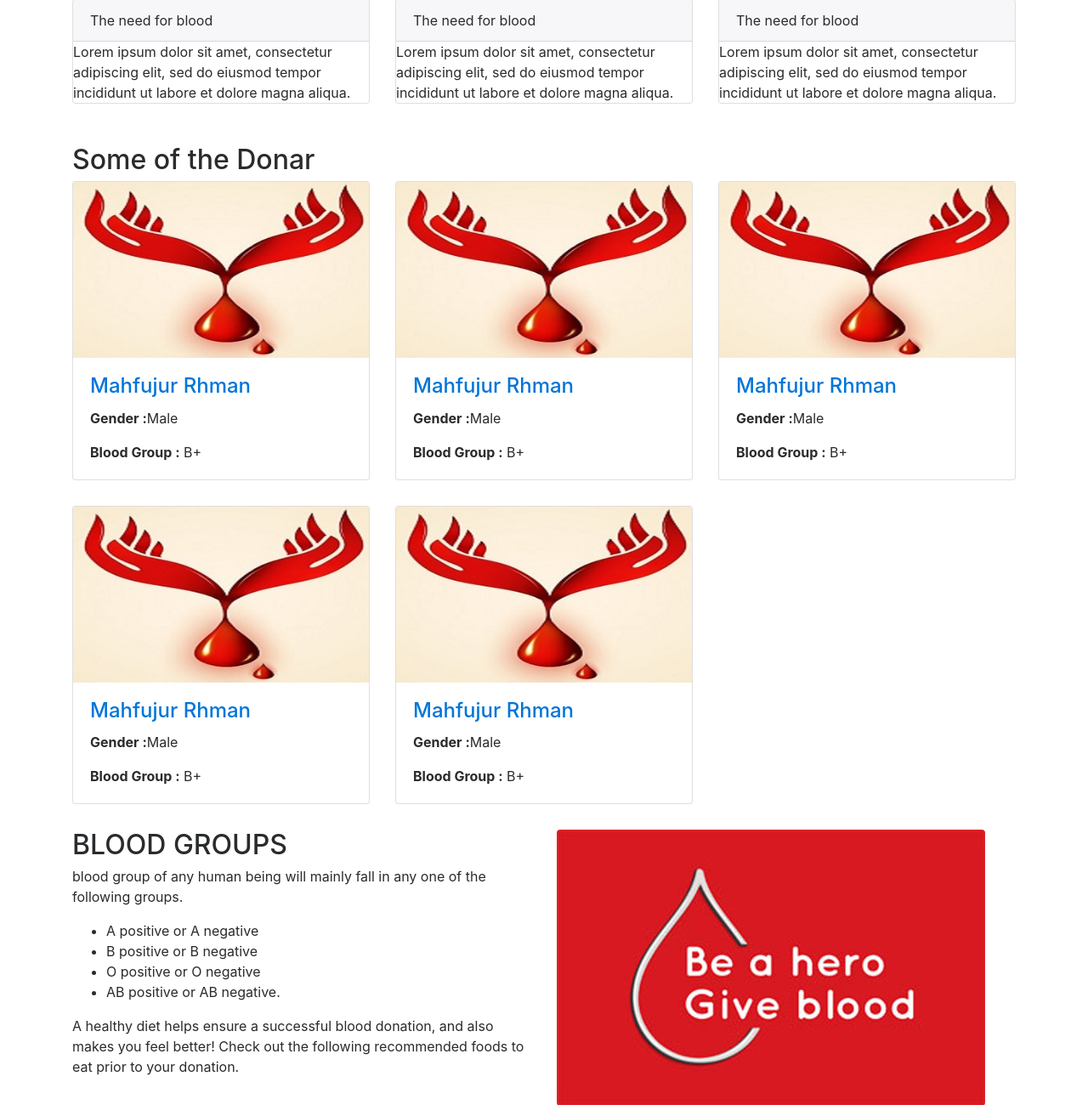
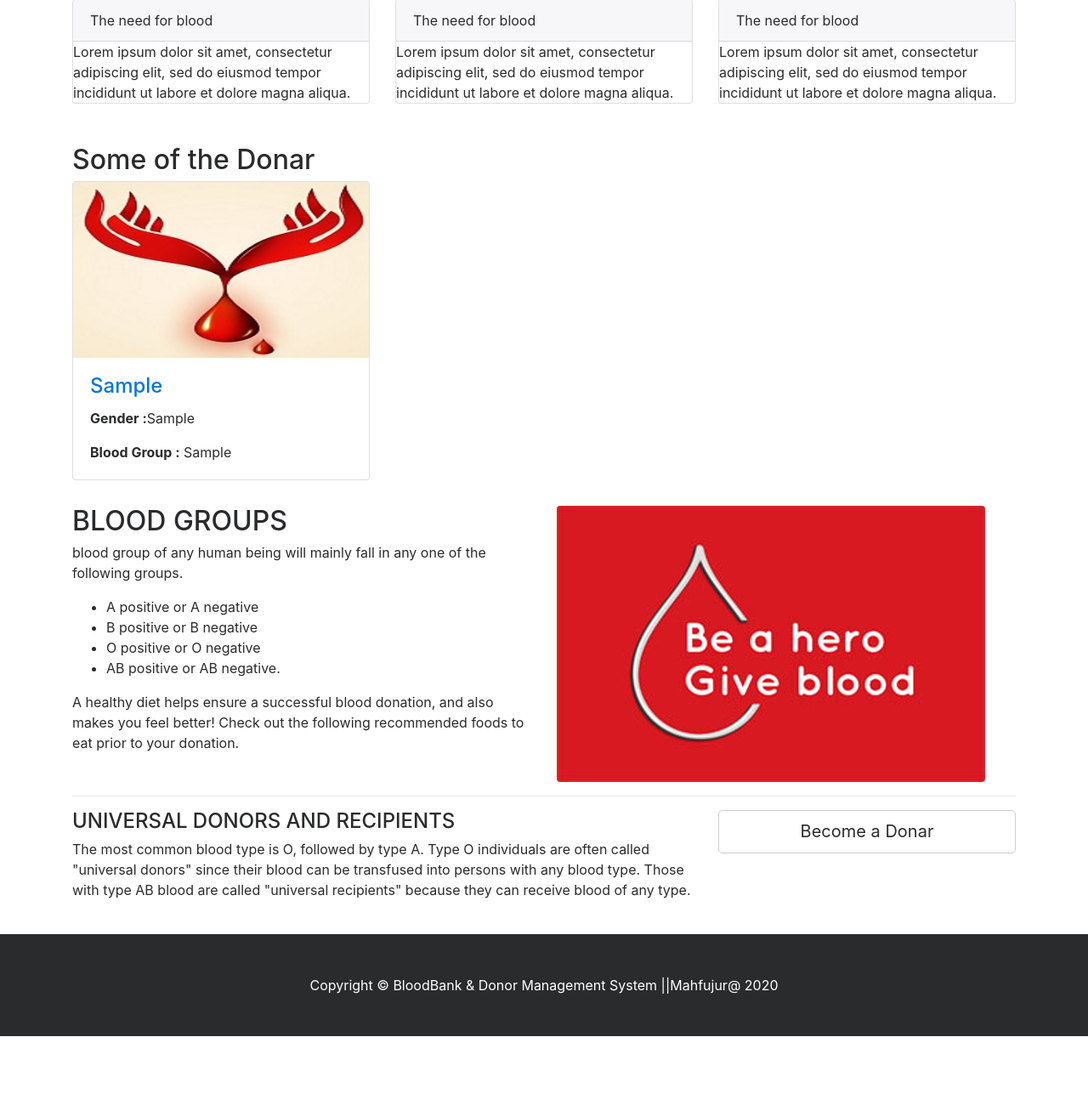
Before and after one commit to Mahfujur51/Online_Blood, a PHP site: page / in a window 1280 px wide. Shown: the part 620-1920 px from the top of the page at 85% size. After the commit the page ends 1839 px from the top, so only its background shows below. Run offline with PHP 8.4, Linux system fonts and the light colour scheme; tables that the repository leaves empty or names only in its code hold one stand-in row (values such as "Sample post"); some libraries are stand-ins or nearby versions.

```diff
--- a/become_doner.php
+++ b/become_doner.php
@@ -152,7 +152,7 @@ else{
 
 							?>
 
-							<option value="<?php echo $result['bgroup']; ?>"><?php echo $result['bgroup']; ?></option>
+							<option value="<?php echo $result['bgorup']; ?>"><?php echo $result['bgorup']; ?></option>
 							<?php
 						}
 					} ?>
--- a/index.php
+++ b/index.php
@@ -69,58 +69,32 @@ include('includes/config.php');
 
         Some of the Donar</h2>
         <div class="row">
+            <?php
+
+            $sql="SELECT * FROM tbl_bdooners";
+            $query=mysqli_query($con,$sql);
+            $row=mysqli_num_rows($query);
+            if ($row>0) {
+                $cont=1;
+                while ($result=mysqli_fetch_array($query)) {?>
                   <div class="col-lg-4 col-sm-6 portfolio-item">
                     <div class="card h-100">
                         <a href="#"><img class="card-img-top img-fluid" src="images/blood-donor.jpg" alt="" ></a>
                         <div class="card-block">
-                    <h4 class="card-title"><a href="#">Mahfujur Rhman</a></h4>
-                    <p class="card-text"><b>  Gender :</b>Male</p>
-                    <p class="card-text"><b>Blood Group :</b> B+</p>
+                            <h4 class="card-title"><a href="#"><?php echo $result['fname']; ?></a></h4>
+                            <p class="card-text"><b>  Gender :</b><?php echo $result['gender']; ?></p>
+                            <p class="card-text"><b>Blood Group :</b> <?php echo $result['bgorup']; ?></p>
 
                         </div>
                     </div>
                 </div>
-        <div class="col-lg-4 col-sm-6 portfolio-item">
-            <div class="card h-100">
-                <a href="#"><img class="card-img-top img-fluid" src="images/blood-donor.jpg" alt="" ></a>
-                <div class="card-block">
-                    <h4 class="card-title"><a href="#">Mahfujur Rhman</a></h4>
-                    <p class="card-text"><b>  Gender :</b>Male</p>
-                    <p class="card-text"><b>Blood Group :</b> B+</p>
+            <?php    }
+        }else{
+            echo "No Record Found";
+        }
 
-                </div>
-            </div>
-        </div>   <div class="col-lg-4 col-sm-6 portfolio-item">
-            <div class="card h-100">
-                <a href="#"><img class="card-img-top img-fluid" src="images/blood-donor.jpg" alt="" ></a>
-                <div class="card-block">
-                    <h4 class="card-title"><a href="#">Mahfujur Rhman</a></h4>
-                    <p class="card-text"><b>  Gender :</b>Male</p>
-                    <p class="card-text"><b>Blood Group :</b> B+</p>
 
-                </div>
-            </div>
-        </div>   <div class="col-lg-4 col-sm-6 portfolio-item">
-            <div class="card h-100">
-                <a href="#"><img class="card-img-top img-fluid" src="images/blood-donor.jpg" alt="" ></a>
-                <div class="card-block">
-                    <h4 class="card-title"><a href="#">Mahfujur Rhman</a></h4>
-                    <p class="card-text"><b>  Gender :</b>Male</p>
-                    <p class="card-text"><b>Blood Group :</b> B+</p>
-
-                </div>
-            </div>
-        </div>   <div class="col-lg-4 col-sm-6 portfolio-item">
-            <div class="card h-100">
-                <a href="#"><img class="card-img-top img-fluid" src="images/blood-donor.jpg" alt="" ></a>
-                <div class="card-block">
-                    <h4 class="card-title"><a href="#">Mahfujur Rhman</a></h4>
-                    <p class="card-text"><b>  Gender :</b>Male</p>
-                    <p class="card-text"><b>Blood Group :</b> B+</p>
-
-                </div>
-            </div>
-        </div>
+        ?>
     </div>
     <div class="row">
         <div class="col-lg-6">
```
Also changed, not shown: contact.php (+31 -2 lines), search_donar.php (+63 -10 lines). Lines whose indentation alone changed are shown as unchanged.
